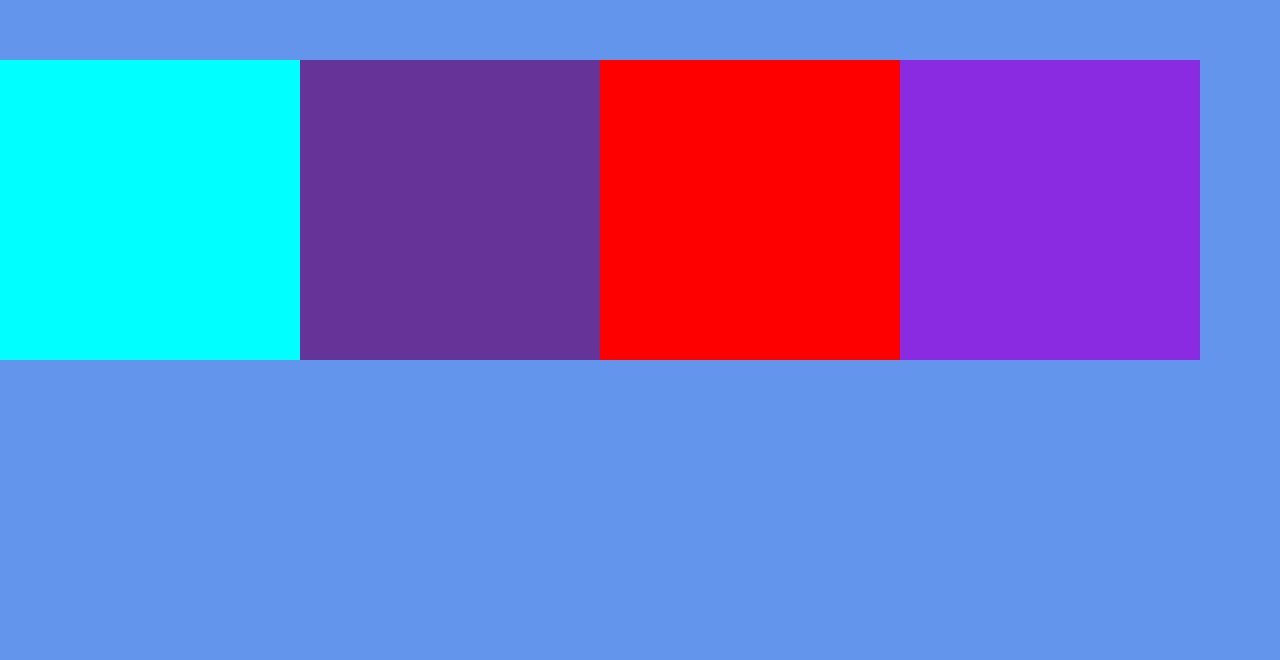
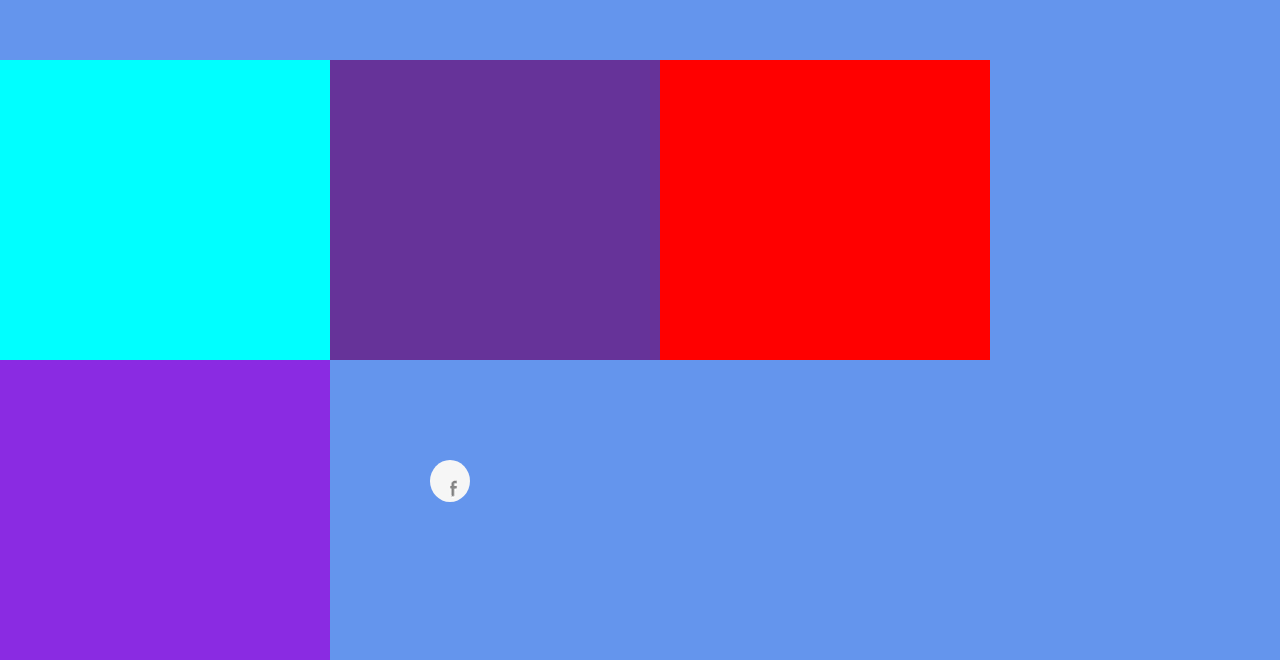
Before and after one commit to MdRajibSarker/html-css, a plain HTML site: page index.html in a window 1280 px wide. Shown: the part 3364-4024 px from the top of the page. Before the commit the page ends 3724 px from the top, so only its background shows below. Drawn offline with Linux system fonts and the light colour scheme.

Commit message:
sprite images add and check background position and transition time fixed

```diff
--- a/index.html
+++ b/index.html
@@ -83,9 +83,13 @@
     <p class="para4">Lorem ipsum, dolor sit amet consectetur adipisicing elit. Nesciunt, ipsam vel. Provident enim non sequi deserunt quas velit quod libero, laboriosam, magnam reprehenderit vero temporibus hic expedita vitae facere modi perspiciatis id delectus est ullam saepe. Tempora hic aliquam eum reiciendis dolorem iure, non, voluptatibus numquam similique totam eveniet possimus exercitationem repudiandae delectus vel harum fuga quas obcaecati ipsa sapiente. Atque, facilis natus! Ducimus tenetur iste quas rem iusto. Pariatur distinctio aspernatur veritatis blanditiis eveniet sunt. Sint minima placeat provident recusandae? Explicabo eligendi voluptatum aperiam quos odit reprehenderit eveniet mollitia? Corporis exercitationem quasi accusantium ipsum atque dicta repellendus quo tempore.</p>
 
 <div class="box3"></div>
+
 <div class="box4"></div>
+
 <div class="box5"></div>
-<div class="box6"></div>
+
+<div class="box6"></div><br>
+<div class="social"></div>
 
 </body>
 </html>
--- a/style.css
+++ b/style.css
@@ -156,22 +156,39 @@ div{
 }
 .box3{
     height: 300px;
-    width:300px;
+    width:330px;
     background-color: aqua;
 }
 .box4{
     height: 300px;
-    width:300px;
+    width:330px;
     background-color:rebeccapurple;
 }
 .box5{
     height: 300px;
-    width:300px;
+    width:330px;
     background-color:red;
 }
 .box6{
     height: 300px;
-    width:300px;
+    width:330px;
     background-color:blueviolet;
     float:left;
 }
+.social{
+    margin: 100px;
+
+    width: 40px;
+    height: 42px;
+    background-image: url(images/social.png);
+    background-repeat: no-repeat;
+
+    background-position: 0 -42;
+
+    border-radius: 50%;
+    transition:1s;
+}
+
+.social:hover{
+    background-position:0 -83px;
+}
```
Also changed, not shown: images/social.png (added).
